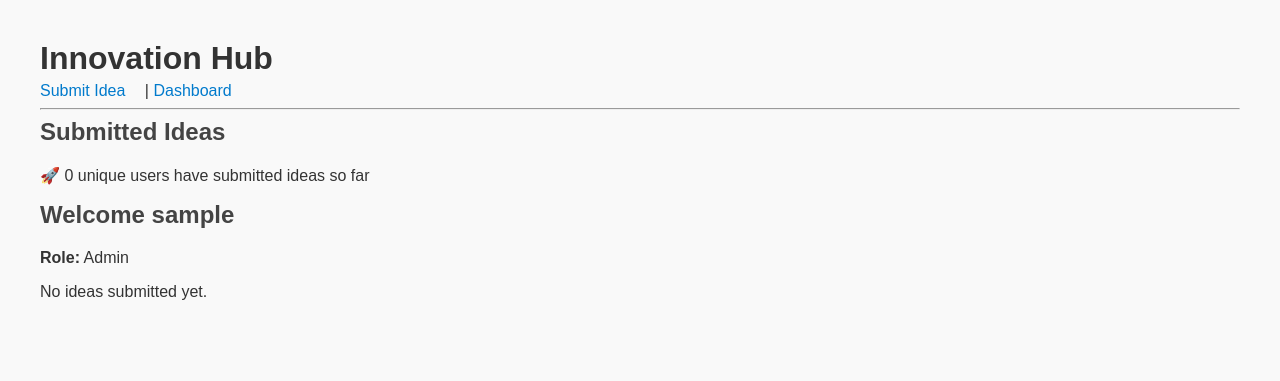
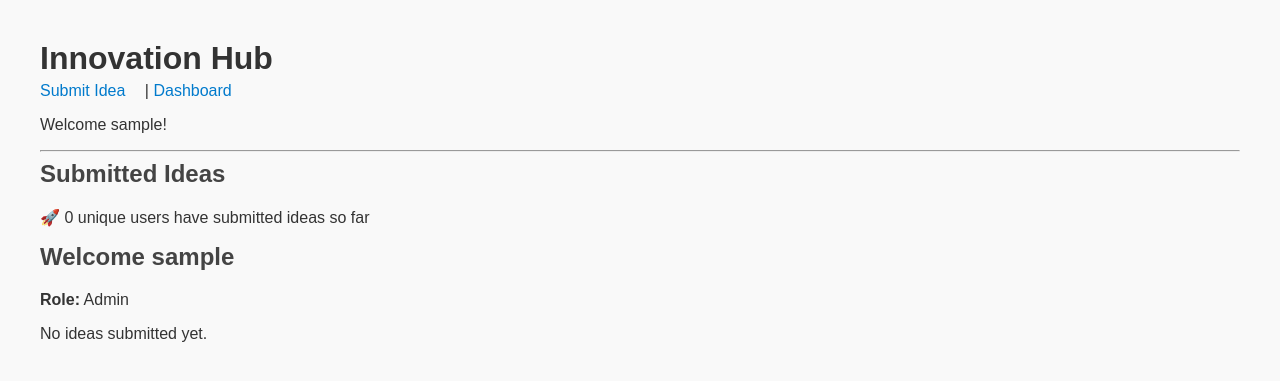
Before and after one commit to siva-sudhan/innovation_portal, a Flask app: page /dashboard in a window 1280 px wide. Shown: the top 381 px of the page. Run offline with Flask 3, Linux system fonts and the light colour scheme; the visitor is signed in with stand-in values (Sample User, id 1).

Commit message:
Add conditional welcome message

```diff
--- a/app/templates/base.html
+++ b/app/templates/base.html
@@ -12,6 +12,9 @@
       <a href="{{ url_for('views.submit_idea') }}">Submit Idea</a> |
       <a href="{{ url_for('views.dashboard') }}">Dashboard</a>
     </nav>
+    {% if session.username %}
+      <p>Welcome {{ session.username }}!</p>
+    {% endif %}
     <hr>
   </header>
 
```
